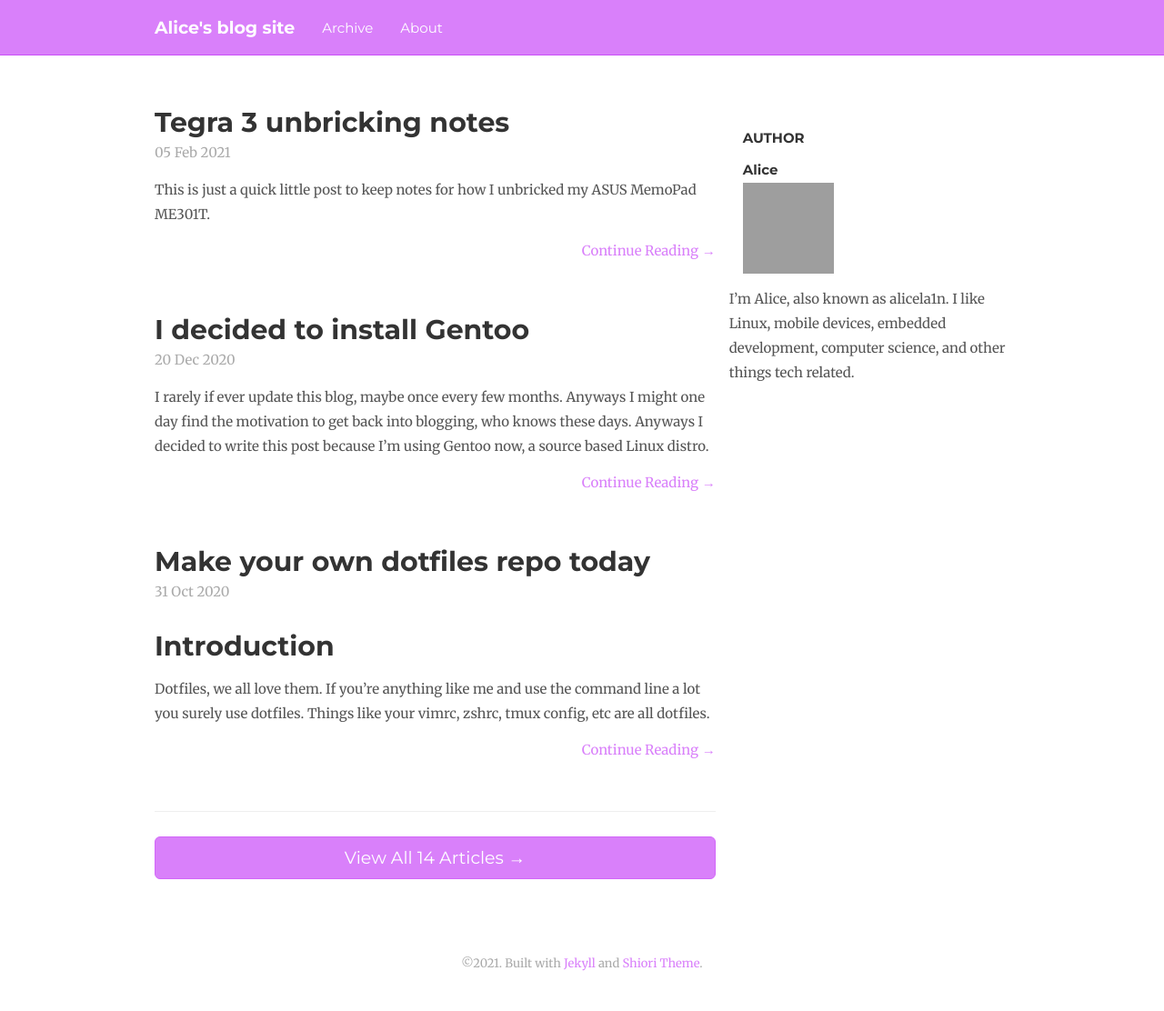
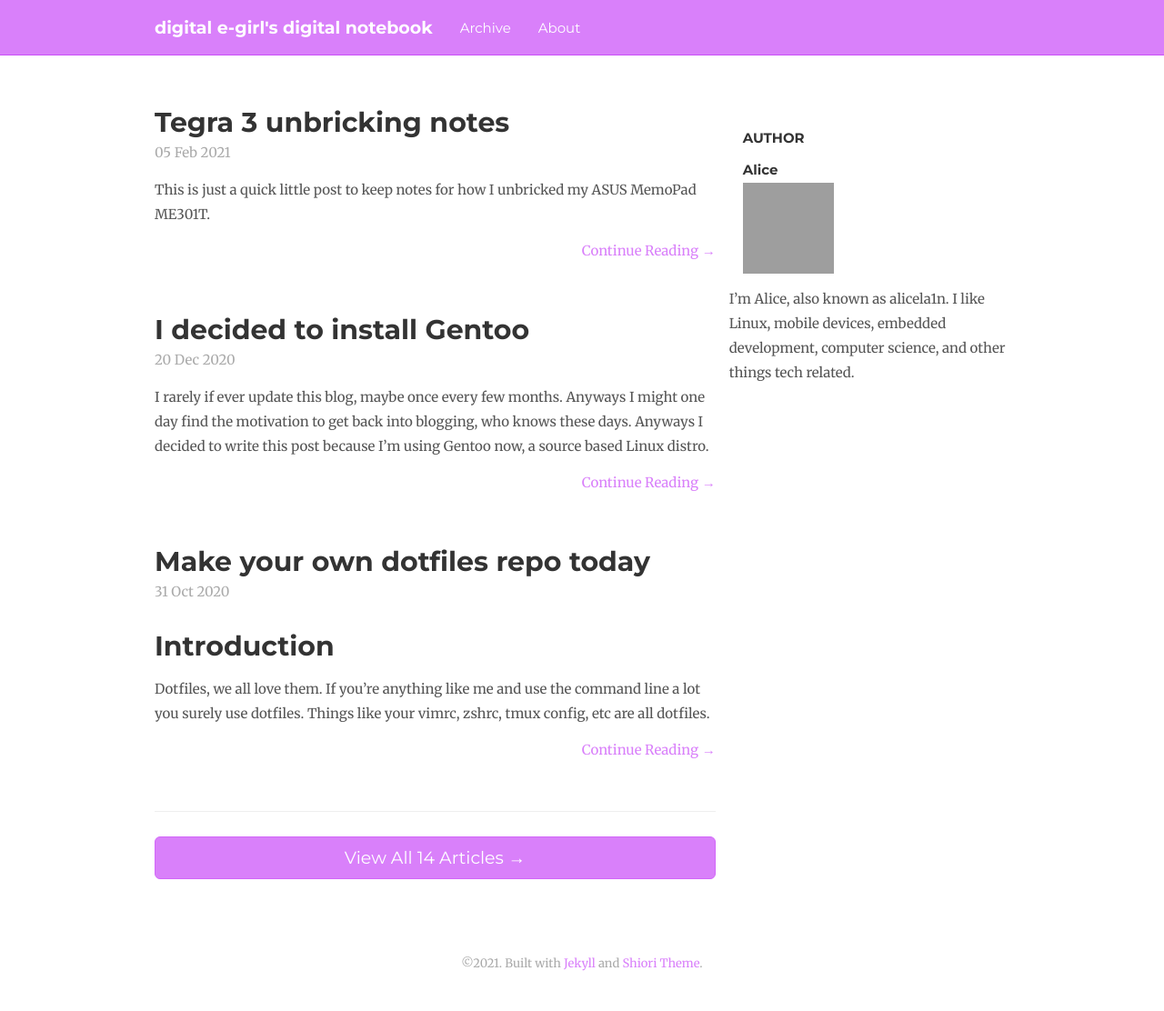
Before and after one commit to 0xN0ri/0xN0ri.github.io, a Jekyll site: the page built from index.html, in a window 1280 px wide. Shown: the whole page at 91% size. Built offline with Jekyll 4.4.1, drawn with Linux system fonts in a browser that asks for light colours; nearby versions of some CDN libraries; comment, search, counter and statistics services are not loaded; grey boxes are pictures that could not be loaded.

Commit message:
amazing new name

```diff
--- a/_config.yml
+++ b/_config.yml
@@ -1,6 +1,6 @@
 baseurl: "" # The subpath of your site. Use "" if you're hosting a blog at the root level.
 url: "http://lyra64.github.io" # the base hostname & protocol for your site
-title: "Alice's blog site"
+title: "digital e-girl's digital notebook"
 
 # This is used by feed.xml. Uncomment if you want to use it.
 # description: "..."
```
